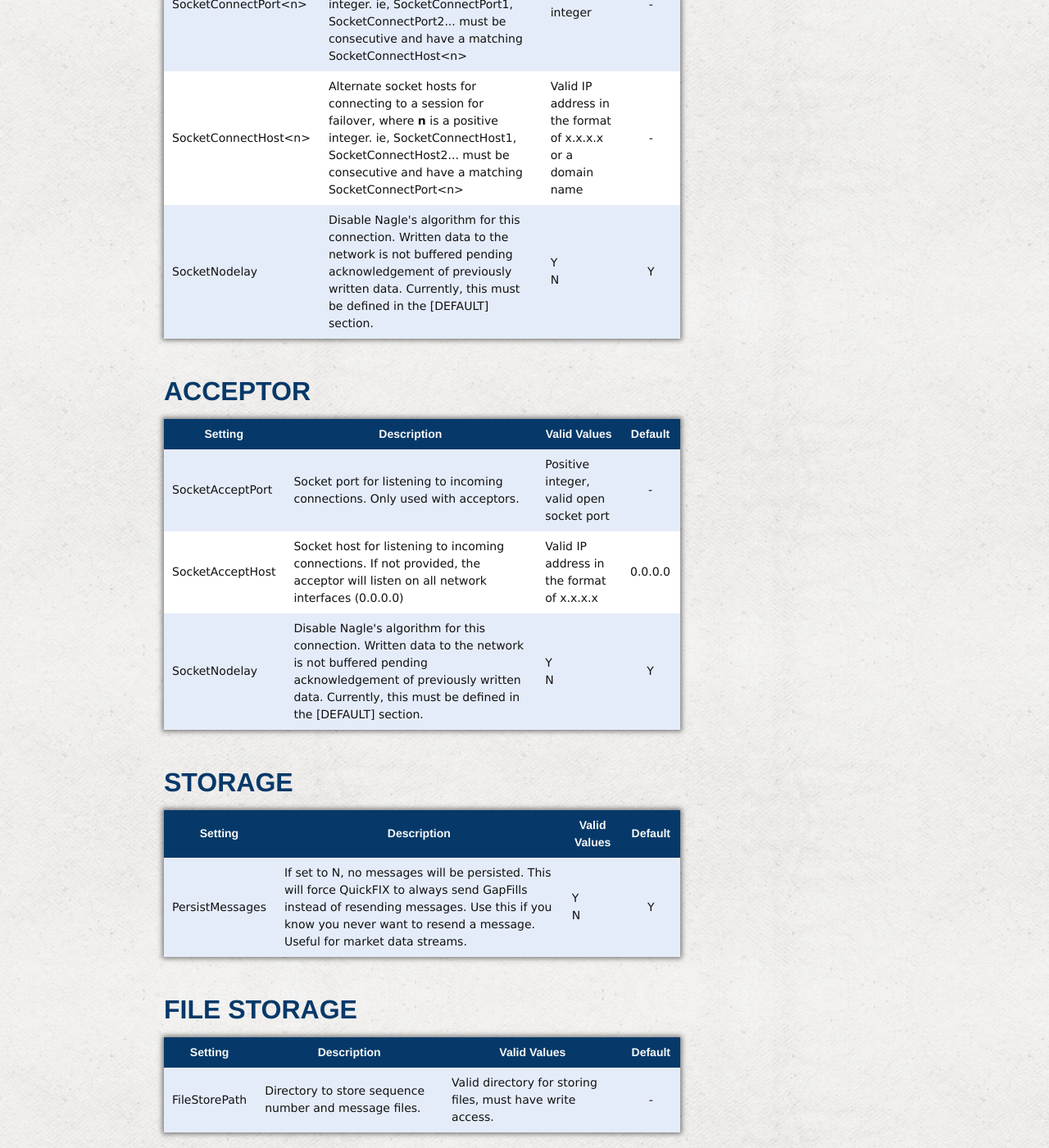
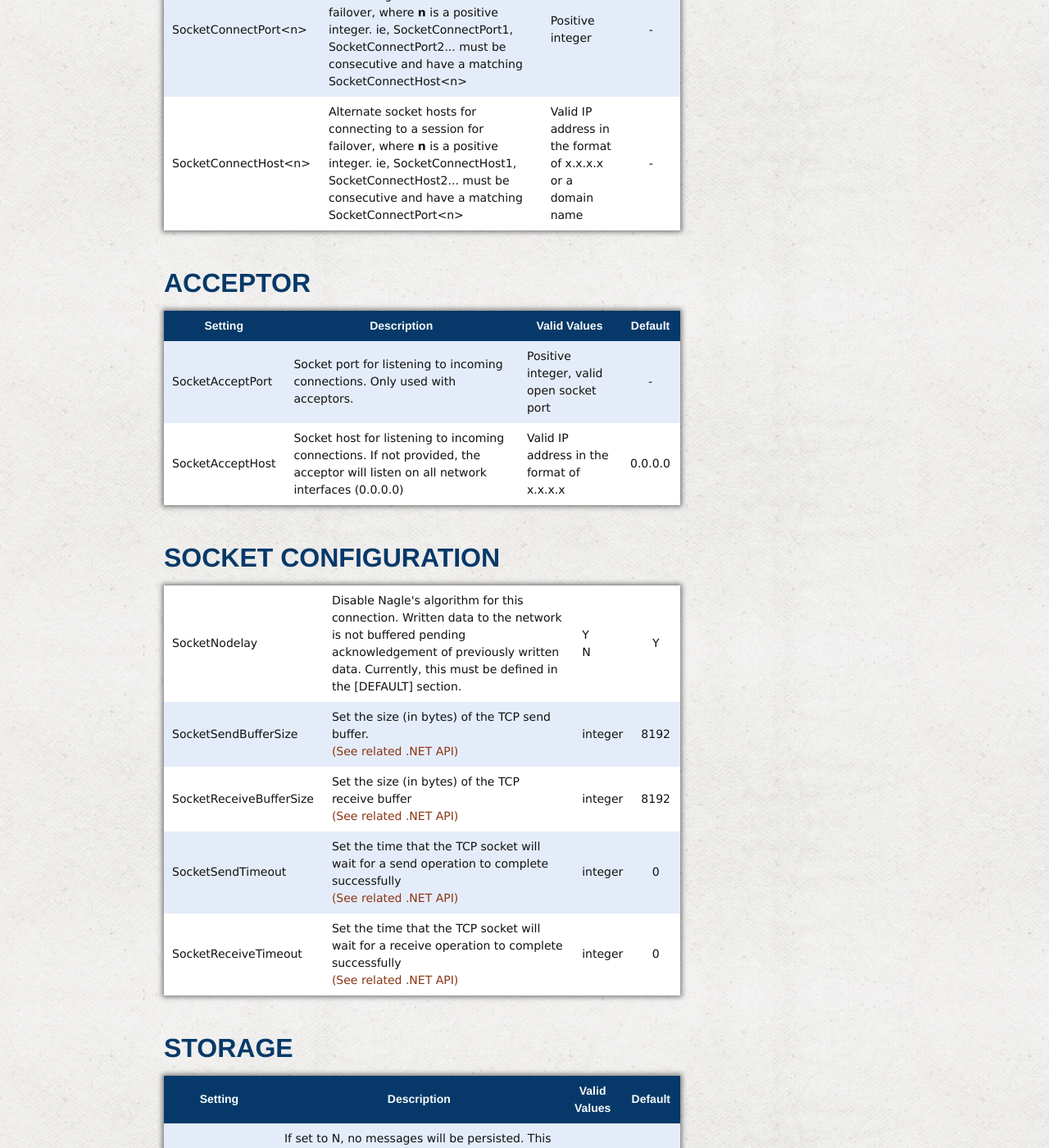
Before and after one commit to connamara/quickfixn, a Jekyll site: the page built from tutorial/configuration.md, in a window 1280 px wide and 1400 px high, scrolled down 7607 px. Shown: the whole window at 82% size. Built offline with Jekyll 4.4.1, drawn with Linux system fonts in a browser that asks for light colours.

Commit message:
new SocketConfig section and doc new settings
doc'd these:
SocketSendBufferSize (from #294 but never doc'd)
SocketSendTimeout (#512)
SocketReceiveBufferSize (from #294 but never doc'd)
SocketReceiveTimeout (#512)

```diff
--- a/tutorial/configuration.md
+++ b/tutorial/configuration.md
@@ -24,6 +24,7 @@ QuickFIX Settings
 * [Validation](#validation)
 * [Initiator](#initiator)
 * [Acceptor](#acceptor)
+* [Socket Configuration](#socketConfiguration)
 * [Storage](#storage)
 * [File Storage](#file)
 * [Logging](#logging)
@@ -521,16 +522,6 @@ QuickFIX Settings
     <td class='valid'>Valid IP address in the format of x.x.x.x or a domain name</td>
     <td class='default'>-</td>
   </tr>
-
-  <tr>
-    <td class='setting'>SocketNodelay</td>
-    <td class='description'>Disable Nagle's algorithm for this connection. Written data to the network is not buffered pending acknowledgement of previously written data. Currently, this must be defined in the [DEFAULT] section.</td>
-    <td class='valid'>
-      <div>Y</div>
-      <div>N</div>
-    </td>
-    <td class='default'>Y</td>
-  </tr>
 </table>
 
 <a name='acceptor'></a>
@@ -558,7 +549,11 @@ QuickFIX Settings
     <td class='valid'>Valid IP address in the format of x.x.x.x</td>
     <td class='default'>0.0.0.0</td>
   </tr>
+</table>
 
+<a name='socketConfiguration'></a>
+<h2>Socket Configuration</h2>
+<table>
   <tr>
     <td class='setting'>SocketNodelay</td>
     <td class='description'>Disable Nagle's algorithm for this connection. Written data to the network is not buffered pending acknowledgement of previously written data. Currently, this must be defined in the [DEFAULT] section.</td>
@@ -568,6 +563,59 @@ QuickFIX Settings
     </td>
     <td class='default'>Y</td>
   </tr>
+
+  <tr>
+    <td class='setting'>SocketSendBufferSize</td>
+    <td class='description'>
+      Set the size (in bytes) of the TCP send buffer.
+      <br/>
+      <a href="https://docs.microsoft.com/en-us/dotnet/api/system.net.sockets.tcpclient.sendbuffersize">(See related .NET API)</a>
+    </td>
+    <td class='valid'>
+      <div>integer</div>
+    </td>
+    <td class='default'>8192</td>
+  </tr>
+
+  <tr>
+    <td class='setting'>SocketReceiveBufferSize</td>
+    <td class='description'>
+      Set the size (in bytes) of the TCP receive buffer
+      <br/>
+      <a href="https://docs.microsoft.com/en-us/dotnet/api/system.net.sockets.tcpclient.receivebuffersize">(See related .NET API)</a>
+    </td>
+    <td class='valid'>
+      <div>integer</div>
+    </td>
+    <td class='default'>8192</td>
+  </tr>
+
+  <tr>
+    <td class='setting'>SocketSendTimeout</td>
+    <td class='description'>
+      Set the time that the TCP socket will wait for a send operation to complete successfully
+      <br/>
+      <a href="https://docs.microsoft.com/en-us/dotnet/api/system.net.sockets.tcpclient.sendtimeout">(See related .NET API)</a>
+    </td>
+    <td class='valid'>
+      <div>integer</div>
+    </td>
+    <td class='default'>0</td>
+  </tr>
+
+  <tr>
+    <td class='setting'>SocketReceiveTimeout</td>
+    <td class='description'>
+      Set the time that the TCP socket will wait for a receive operation to complete successfully
+      <br/>
+      <a href="https://docs.microsoft.com/en-us/dotnet/api/system.net.sockets.tcpclient.receivetimeout">(See related .NET API)</a>
+    </td>
+    <td class='valid'>
+      <div>integer</div>
+    </td>
+    <td class='default'>0</td>
+  </tr>
+
 </table>
 
 <a name='storage'></a>
```
